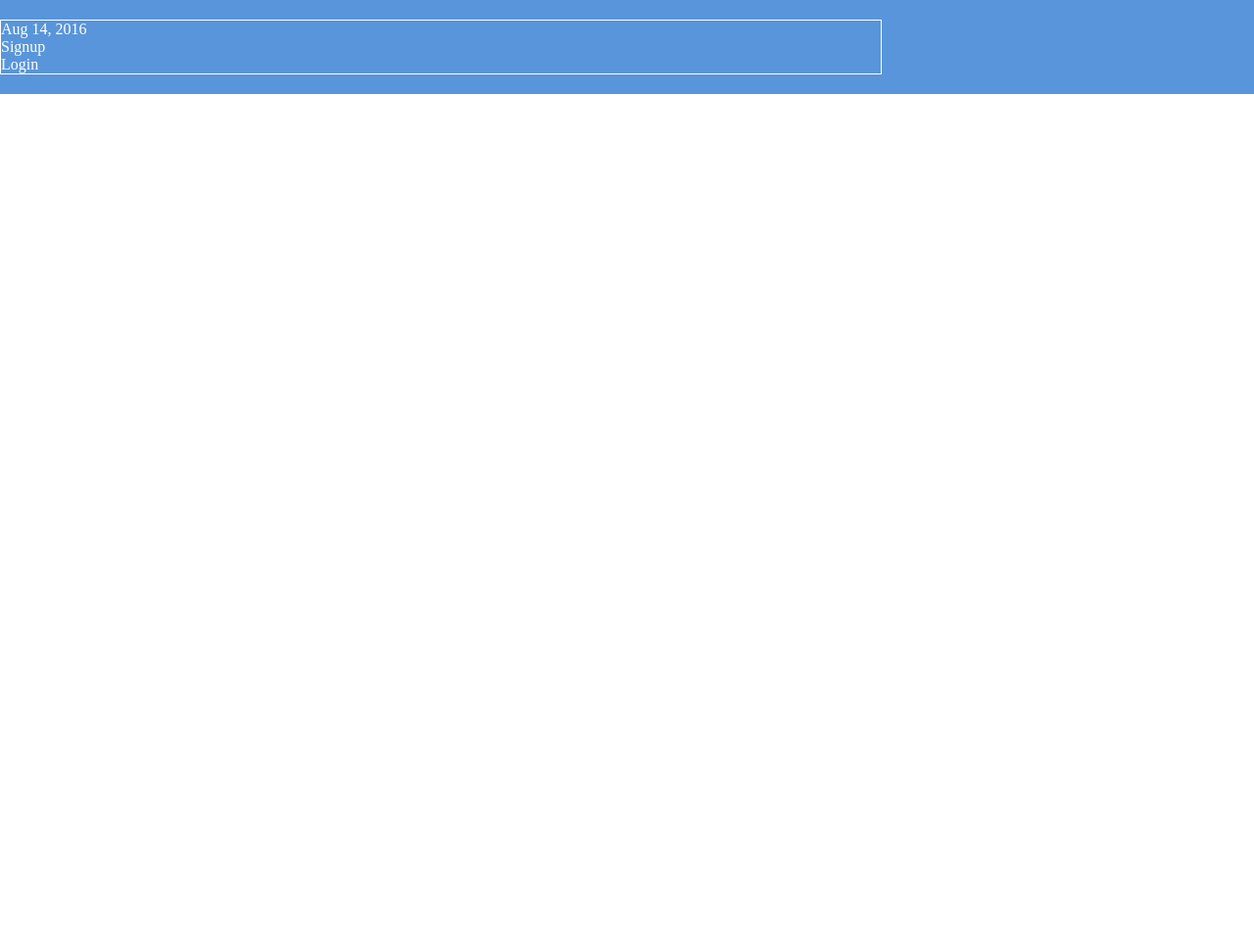
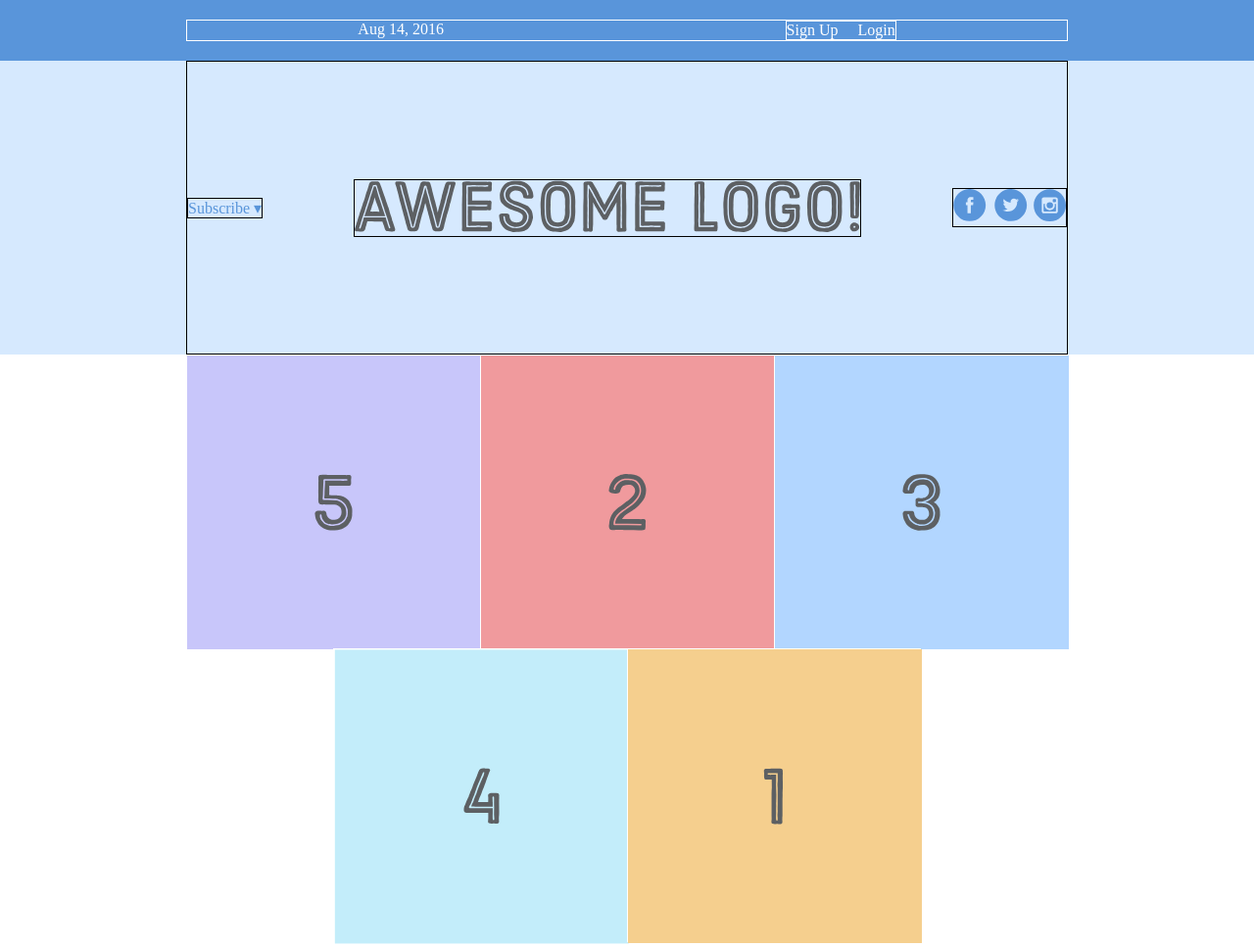
Before and after one commit to Santosh2167/profile-remake, a website: page index.html in a window 1280 px wide. Shown: the whole page at 98% size. Before the commit the page ends 800 px from the top, so only its background shows below. Drawn offline with Linux system fonts and the light colour scheme.

Commit message:
menu items aligned

```diff
--- a/css/main.css
+++ b/css/main.css
@@ -13,4 +13,69 @@
 .menu {
     border: 1px solid #fff;
     width: 900px;
+    display: flex;
+    justify-content: space-around;
 }
+
+.menu-container {
+    display: flex;
+    justify-content: center;
+}
+
+.links {
+    border: 1px solid #fff;
+    display: flex;
+}
+
+.login {
+    margin-left: 20px;
+}
+
+.header-container{
+    color: #5995Da;
+    background-color: #D6E9FE;
+    display: flex;
+    justify-content: center;
+}
+
+.header {
+    width: 900px;
+    height:300px;
+    border: 1px solid black;
+    display: flex;
+    justify-content: space-between;
+    align-items:center;
+}
+
+.social, .logo, .subscribe{
+    border: 1px solid black;
+}
+
+.photo-grid-container {
+    display: flex;
+    justify-content:center;
+}
+
+.photo-grid{
+    width: 900px;
+    display: flex;
+    justify-content: center;
+    flex-wrap: wrap;
+    flex-direction: row;
+    align-items: center;
+    //flex-direction: row-reverse;
+}
+
+.photo-grid-item {
+    border: 1px solid #fff;
+    width: 300px;
+    height: 300px;
+}
+
+.first-item{
+    order:1;
+}
+
+.last-item{
+    order: -1;
+}
--- a/index.html
+++ b/index.html
@@ -9,11 +9,42 @@
         <div class="menu-container">
             <div class="menu">
                 <div class="date">Aug 14, 2016</div>
-                <div class="signup">Signup</div>
-                <div class="login">Login</div>
+                <div class="links">
+                    <div class="signup">Sign Up</div>
+                    <div class="login">Login</div>
+                </div>
             </div>
 
         </div>
 
+        <div class="header-container">
+            <div class="header">
+                <div class="subscribe">Subscribe &#9662;</div>
+                <div class="logo"><img src="./images/awesome-logo.svg"></div>
+                <div class="social"><img src="images/social-icons.svg"></div>
+            </div>
+        </div>
+
+        <div class="photo-grid-container">
+            <div class="photo-grid">
+                    <div class="photo-grid-item first-item">
+                        <img src="./images/one.svg"></img>
+                    </div>
+
+                <div class="photo-grid-item">
+                    <img src="./images/two.svg"/>
+                </div>
+                <div class="photo-grid-item">
+                    <img src="./images/three.svg"/>
+                </div>
+                <div class="photo-grid-item">
+                        <img src="./images/four.svg"/>
+                </div>
+                <div class="photo-grid-item last-item" >
+                            <img src="./images/five.svg"/>
+                </div>
+            </div>
+        </div>
+
     </body>
 </html>
```
Also changed, not shown: flexbox-images-449705/images/awesome-logo.svg (added), flexbox-images-449705/images/five.svg (added), flexbox-images-449705/images/four.svg (added), flexbox-images-449705/images/one.svg (added), flexbox-images-449705/images/social-icons.svg (added), flexbox-images-449705/images/three.svg (added), flexbox-images-449705/images/two.svg (added), images/awesome-logo.svg (added), images/five.svg (added), images/four.svg (added), images/one.svg (added), images/social-icons.svg (added), images/three.svg (added), images/two.svg (added).
